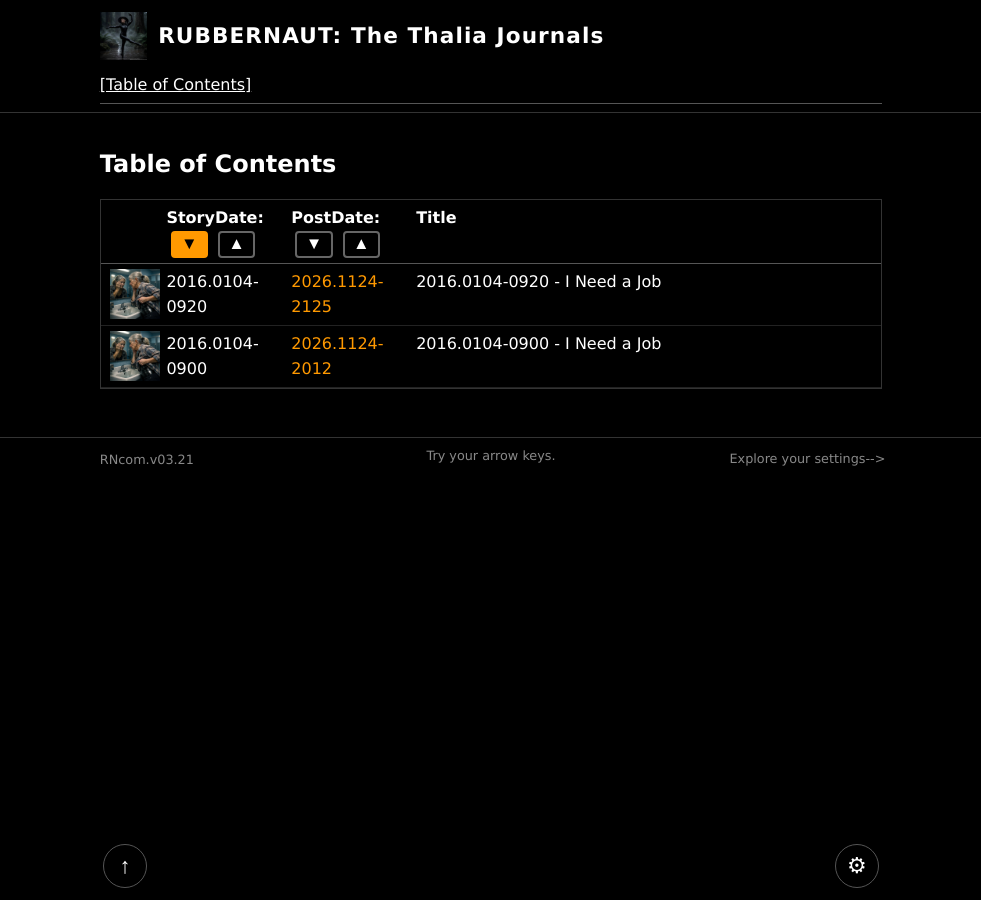
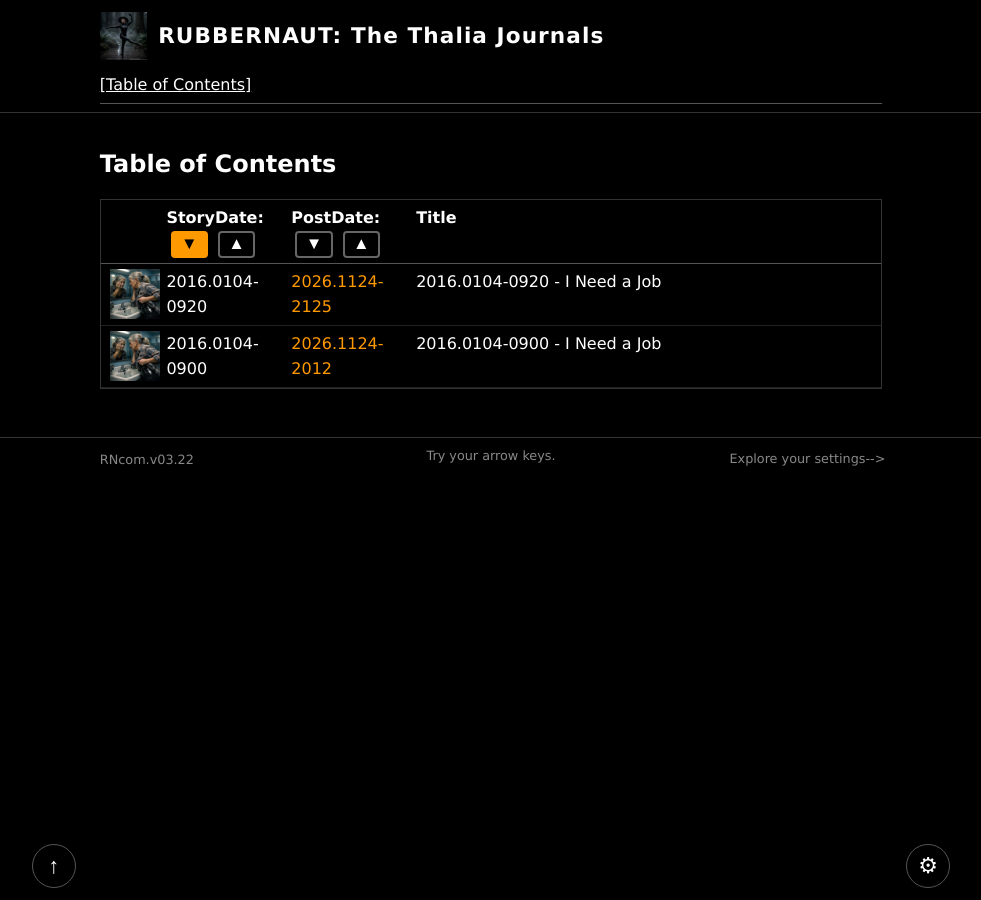
Before and after one commit to AtaraxiA22/RubberNaut, a Jekyll site: the page built from toc.md, in a window 1280 px wide. Shown: the whole page, without its empty margins (149-1130 px from the left). Built offline with Jekyll 4.4.1, drawn with Linux system fonts in a browser that asks for light colours.

Commit message:
RNcom v03.22: fix gear overlapping footer text - floating buttons now live in a fixed dock whose inner box is exactly the content column, so the gear/panel/back-to-top sit just outside the text borders at any window size or font; on narrow windows (<1100px) they tuck inside and the footer settings link shifts left to clear them
Co-authored-by: AtaraxiA22 <AtaraxiA22@users.noreply.github.com>

```diff
--- a/_config.yml
+++ b/_config.yml
@@ -1,7 +1,7 @@
 title: "RUBBERNAUT: The Thalia Journals"
 description: "An Epistolary Tale of Deep Rubber Fetishism in the Winter of Life"
 author: AtaraxiA
-rncom_version: "v03.21"
+rncom_version: "v03.22"
 url: "https://rubbernaut.com"
 baseurl: "/RubberNaut"
 timezone: UTC
--- a/_layouts/default.html
+++ b/_layouts/default.html
@@ -38,8 +38,9 @@
 {{ content }}
 </main>
 {% unless page.layout == 'title' %}
-<button id="to-top" class="to-top" title="Back to top" aria-label="Back to top"><span class="glyph">&#8593;</span></button>
-<button id="settings-btn" class="settings-btn" title="Settings" aria-label="Settings"><span class="glyph">&#9881;</span></button>
+<div class="dock"><div class="dock-inner">
+<button id="to-top" class="to-top" title="Back to top" aria-label="Back to top">&#8593;</button>
+<button id="settings-btn" class="settings-btn" title="Settings" aria-label="Settings">&#9881;</button>
 <div id="settings-panel" class="settings-panel" hidden>
   <p><strong>Settings</strong></p>
   <p>Theme:
@@ -70,6 +71,7 @@
   </p>
   <p><button type="button" id="settings-reset">Reset all to defaults</button></p>
 </div>
+</div></div>
 <script>
 (function () {
   // Settings live in localStorage (client-side only, no server needed).
--- a/assets/css/style.css
+++ b/assets/css/style.css
@@ -515,46 +515,38 @@ article.post .body img {
 body.width-narrow .banner-inner,
 body.width-narrow main.page,
 body.width-narrow article.post,
-body.width-narrow .foot-inner {
+body.width-narrow .foot-inner,
+body.width-narrow .dock-inner {
   max-width: 60ch;
 }
 
 body.width-wide .banner-inner,
 body.width-wide main.page,
 body.width-wide article.post,
-body.width-wide .foot-inner {
+body.width-wide .foot-inner,
+body.width-wide .dock-inner {
   max-width: 100ch;
 }
 
-/* Floating buttons (gear, back-to-top) hang just outside the content column's
-   vertical borders; on narrow windows they fall back to the viewport edge.
-   The buttons use font-size 16px so the ch/em in these calcs match the body
-   font that sizes the 80ch content column (the glyph span is 22px). */
-.settings-btn,
-.settings-panel {
-  right: max(12px, calc(50% - 40ch + 1em - 48px));
+/* Floating dock (gear, settings panel, back-to-top): a fixed full-width strip
+   whose inner box is exactly the content column, so the buttons hang just
+   outside the column's vertical borders. On narrow windows they tuck inside
+   the column edge instead (see the media query near the footer). */
+.dock {
+  position: fixed;
+  left: 0;
+  right: 0;
+  bottom: 0;
+  z-index: 20;
+  pointer-events: none;
 }
 
-.to-top {
-  left: max(12px, calc(50% - 40ch + 1em - 48px));
-}
-
-body.width-narrow .settings-btn,
-body.width-narrow .settings-panel {
-  right: max(12px, calc(50% - 30ch + 1em - 48px));
-}
-
-body.width-narrow .to-top {
-  left: max(12px, calc(50% - 30ch + 1em - 48px));
-}
-
-body.width-wide .settings-btn,
-body.width-wide .settings-panel {
-  right: max(12px, calc(50% - 50ch + 1em - 48px));
-}
-
-body.width-wide .to-top {
-  left: max(12px, calc(50% - 50ch + 1em - 48px));
+.dock-inner {
+  position: relative;
+  max-width: 80ch;
+  height: 0;
+  margin: 0 auto;
+  padding: 0 1em;
 }
 
 /* Scroll-only mode always reverts the reader to one normal scrolling column,
@@ -579,18 +571,19 @@ body.pager-off .pager {
 
 /* Settings button + panel (lower right, all non-title pages) */
 .settings-btn {
-  position: fixed;
+  position: absolute;
+  right: -52px;
   bottom: 12px;
-  z-index: 20;
   width: 44px;
   height: 44px;
   border-radius: 50%;
   border: 1px solid #555;
   background: #000;
   color: #fff;
-  font-size: 16px;
+  font-size: 22px;
   line-height: 1;
   cursor: pointer;
+  pointer-events: auto;
 }
 
 .settings-btn:hover {
@@ -600,24 +593,19 @@ body.pager-off .pager {
 
 /* Back-to-top button (lower left, all non-title pages, always visible) */
 .to-top {
-  position: fixed;
+  position: absolute;
+  left: -52px;
   bottom: 12px;
-  z-index: 20;
   width: 44px;
   height: 44px;
   border-radius: 50%;
   border: 1px solid #555;
   background: #000;
   color: #fff;
-  font-size: 16px;
+  font-size: 22px;
   line-height: 1;
   cursor: pointer;
-}
-
-.settings-btn .glyph,
-.to-top .glyph {
-  font-size: 22px;
-  line-height: 1;
+  pointer-events: auto;
 }
 
 .to-top:hover {
@@ -626,20 +614,20 @@ body.pager-off .pager {
 }
 
 .settings-panel {
-  position: fixed;
+  position: absolute;
+  right: -252px;
   bottom: 64px;
-  z-index: 20;
   width: 240px;
   border: 1px solid #555;
   background: #000;
   color: #fff;
   padding: 0.8em 1em;
-  font-size: 16px;
+  font-size: 13px;
+  pointer-events: auto;
 }
 
 .settings-panel p {
   margin: 0.4em 0;
-  font-size: 13px;
 }
 
 .settings-panel button {
@@ -707,9 +695,18 @@ footer.foot .sethint:hover {
   color: #f90;
 }
 
-/* On narrow windows the gear falls back to the viewport corner; keep the
-   settings link clear of it */
-@media (max-width: 800px) {
+/* On narrow windows the dock buttons tuck inside the column edge (so they
+   stay on screen); keep the footer settings link clear of the gear */
+@media (max-width: 1100px) {
+  .dock .settings-btn,
+  .dock .settings-panel {
+    right: 8px;
+  }
+
+  .dock .to-top {
+    left: 8px;
+  }
+
   footer.foot .sethint {
     right: 60px;
   }
```
Also changed, not shown: README.md.
